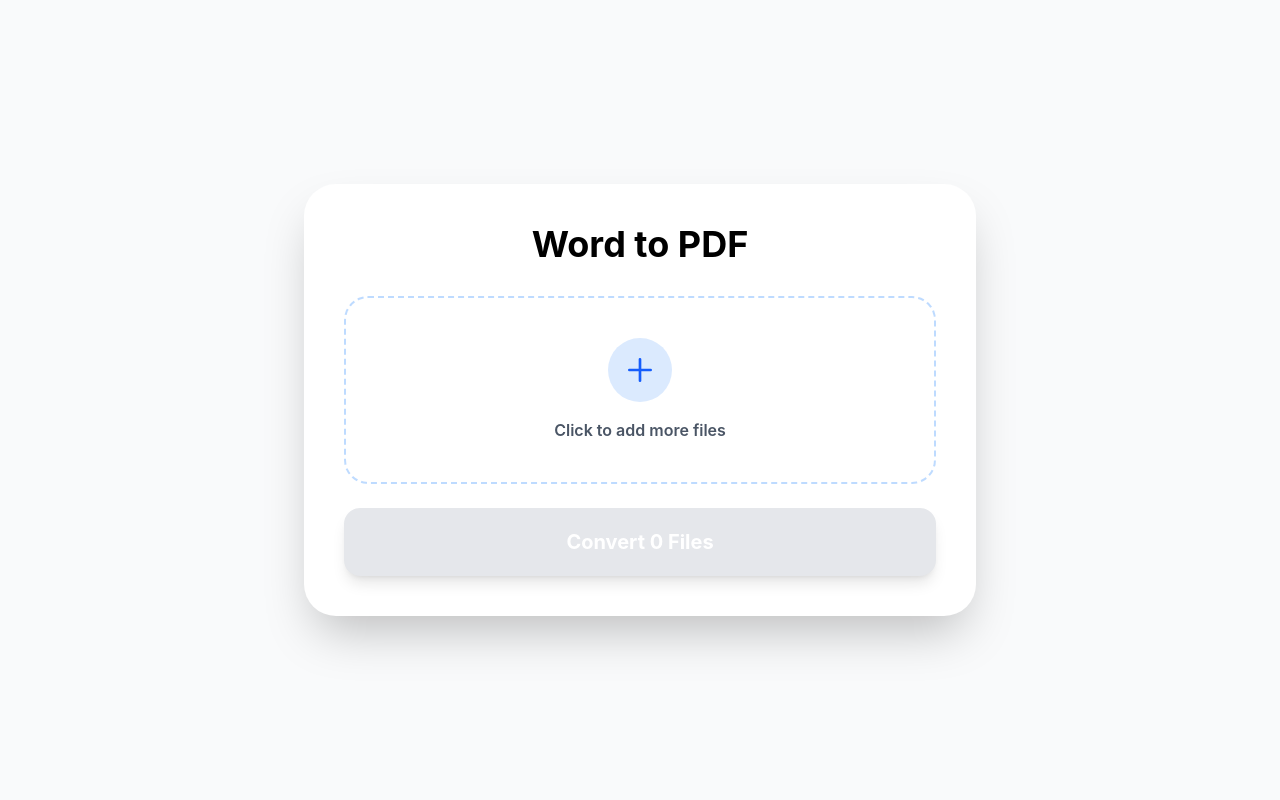
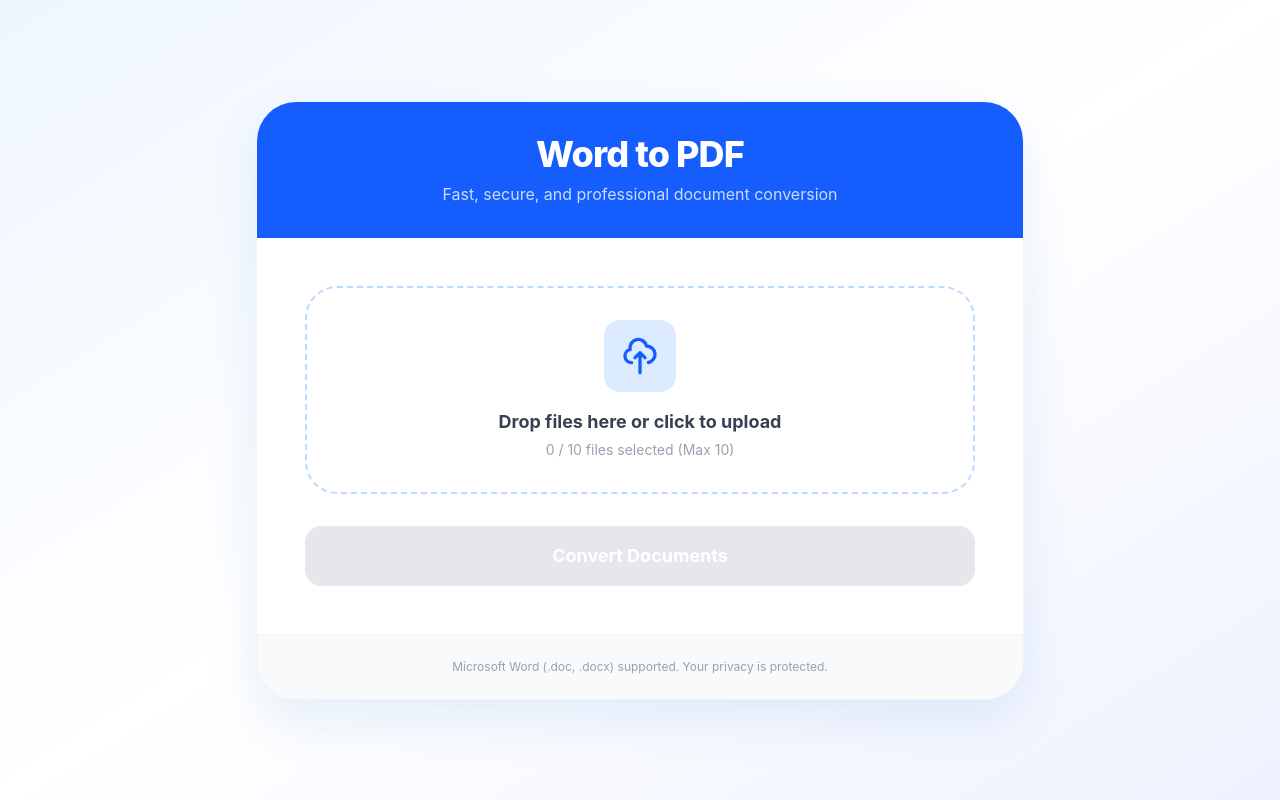
Before and after one commit to therealkratika/word_to_pdf, a React (Vite) app in the folder client/: page / in a window 1280 px wide. Built offline with nearby package versions, Linux system fonts and the light colour scheme.

Commit message:
improve ui

```diff
--- a/client/src/App.jsx
+++ b/client/src/App.jsx
@@ -8,16 +8,20 @@ function App() {
   const [loading, setLoading] = useState(false);
   const [downloadLinks, setDownloadLinks] = useState([]);
 
+  const MAX_FILES = 10;
+
   const handleFileChange = (e) => {
     if (e.target.files) {
       const newSelections = Array.from(e.target.files);
 
-      // Keep old files + add new ones
+      if (files.length + newSelections.length > MAX_FILES) {
+        alert(`You can only convert up to ${MAX_FILES} files at a time.`);
+        e.target.value = null;
+        return;
+      }
+
       setFiles((prev) => [...prev, ...newSelections]);
-
       setDownloadLinks([]);
-
-      // Reset input so the same file can be picked again if deleted
       e.target.value = null;
     }
   };
@@ -27,7 +31,7 @@ function App() {
   };
 
   const handleUpload = async () => {
-    if (files.length === 0) return alert("Please select files first");
+    if (files.length === 0) return;
 
     const formData = new FormData();
     files.forEach((file) => {
@@ -46,53 +50,90 @@ function App() {
       if (data.success) {
         setDownloadLinks(data.files);
       } else {
-        alert("Conversion failed.");
+        alert("Conversion failed. Please try again.");
       }
     } catch (error) {
       console.error(error);
-      alert("Server error.");
+      alert("Server error. Please check your connection.");
     } finally {
       setLoading(false);
     }
   };
 
   return (
-    <div className="min-h-screen bg-gray-50 flex items-center justify-center p-6">
-      <div className="bg-white w-full max-w-2xl rounded-[2rem] shadow-2xl p-10">
-        <h1 className="text-4xl font-bold text-center mb-8">Word to PDF</h1>
+    <div className="min-h-screen bg-gradient-to-br from-blue-50 via-white to-indigo-50 flex items-center justify-center p-4 md:p-10">
+      <div className="bg-white w-full max-w-3xl rounded-[2.5rem] shadow-[0_20px_50px_rgba(8,_112,_184,_0.1)] overflow-hidden border border-gray-100">
 
-        <div className="mb-6">
-          <label className="flex flex-col items-center w-full p-10 border-2 border-dashed border-blue-200 rounded-3xl cursor-pointer hover:bg-blue-50 transition-all group">
+        {/* Header Section */}
+        <div className="bg-blue-600 p-8 text-white text-center">
+          <h1 className="text-4xl font-extrabold tracking-tight mb-2">Word to PDF</h1>
+          <p className="text-blue-100 opacity-90">Fast, secure, and professional document conversion</p>
+        </div>
+
+        <div className="p-8 md:p-12">
+          {/* Upload Area */}
+          <div className="mb-8">
+            <label className={`
+              flex flex-col items-center w-full p-8 border-2 border-dashed rounded-[2rem] transition-all cursor-pointer
+              ${files.length >= MAX_FILES
+                ? 'border-gray-200 bg-gray-50 cursor-not-allowed'
+                : 'border-blue-200 hover:border-blue-400 hover:bg-blue-50/50 group'}
+            `}>
               <input
                 type="file"
                 accept=".doc,.docx"
-              multiple // Allows picking multiple in one go
+                multiple
+                disabled={files.length >= MAX_FILES}
                 onChange={handleFileChange}
                 className="hidden"
               />
-            <div className="bg-blue-100 text-blue-600 p-4 rounded-full mb-4 group-hover:scale-110 transition">
-              <svg xmlns="http://www.w3.org/2000/svg" className="h-8 w-8" fill="none" viewBox="0 0 24 24" stroke="currentColor">
-                <path strokeLinecap="round" strokeLinejoin="round" strokeWidth={2} d="M12 4v16m8-8H4" />
+
+              <div className={`p-4 rounded-2xl mb-4 transition-transform ${files.length >= MAX_FILES ? 'bg-gray-200 text-gray-400' : 'bg-blue-100 text-blue-600 group-hover:scale-110'}`}>
+                <svg xmlns="http://www.w3.org/2000/svg" className="h-10 w-10" fill="none" viewBox="0 0 24 24" stroke="currentColor">
+                  <path strokeLinecap="round" strokeLinejoin="round" strokeWidth={2} d="M7 16a4 4 0 01-.88-7.903A5 5 0 1115.9 6L16 6a5 5 0 011 9.9M15 13l-3-3m0 0l-3 3m3-3v12" />
                 </svg>
               </div>
-            <span className="text-gray-600 font-semibold">Click to add more files</span>
+
+              <div className="text-center">
+                <p className="text-lg font-bold text-gray-700">
+                  {files.length >= MAX_FILES ? "Limit Reached" : "Drop files here or click to upload"}
+                </p>
+                <p className={`text-sm mt-1 ${files.length >= MAX_FILES ? 'text-red-500 font-semibold' : 'text-gray-400'}`}>
+                   {files.length} / {MAX_FILES} files selected (Max 10)
+                </p>
+              </div>
             </label>
           </div>
 
+          {/* Action Button */}
           <button
             onClick={handleUpload}
             disabled={loading || files.length === 0}
-          className="w-full bg-blue-600 text-white py-5 rounded-2xl text-xl font-bold shadow-lg hover:bg-blue-700 disabled:bg-gray-200 transition-all"
+            className="w-full bg-blue-600 text-white py-4 rounded-2xl text-lg font-bold shadow-lg shadow-blue-200 hover:bg-blue-700 active:scale-[0.98] disabled:bg-gray-200 disabled:shadow-none transition-all flex items-center justify-center gap-3"
           >
-          {loading ? "Converting..." : `Convert ${files.length} Files`}
+            {loading ? (
+              <>
+                <div className="w-5 h-5 border-2 border-white/30 border-t-white rounded-full animate-spin" />
+                Processing...
+              </>
+            ) : (
+              `Convert ${files.length > 0 ? files.length : ''} ${files.length === 1 ? 'Document' : 'Documents'}`
+            )}
           </button>
 
-        {loading && <Loader />}
-
+          {/* List of Files */}
           {!loading && files.length > 0 && (
-          <div className="mt-10">
-            <h2 className="text-xl font-bold mb-4 text-gray-800">Files to Convert</h2>
-            <div className="space-y-3">
+            <div className="mt-10 animate-in fade-in slide-in-from-bottom-4 duration-500">
+              <div className="flex justify-between items-center mb-4">
+                <h2 className="text-lg font-bold text-gray-800">Queue</h2>
+                <button
+                  onClick={() => setFiles([])}
+                  className="text-xs font-semibold text-red-500 hover:underline"
+                >
+                  Clear All
+                </button>
+              </div>
+              <div className="grid gap-3">
                 {files.map((file, index) => (
                   <FileCard
                     key={`${file.name}-${index}`}
@@ -104,10 +145,24 @@ function App() {
             </div>
           )}
 
+          {/* Loader Overlay for active work */}
+          {loading && (
+            <div className="mt-10 flex flex-col items-center">
+                <Loader />
+                <p className="text-gray-500 mt-4 animate-pulse text-sm">Converting your documents, please wait...</p>
+            </div>
+          )}
+
+          {/* Download Section */}
           {downloadLinks.length > 0 && (
-          <div className="mt-10 p-6 bg-green-50 rounded-3xl border border-green-200">
-            <h2 className="text-xl font-bold text-green-800 mb-4">Download Results</h2>
-            <div className="space-y-3">
+            <div className="mt-10 p-6 bg-emerald-50 rounded-[2rem] border border-emerald-100 animate-in zoom-in-95 duration-300">
+              <div className="flex items-center gap-2 mb-4">
+                <div className="bg-emerald-500 p-1.5 rounded-full">
+                    <svg className="w-4 h-4 text-white" fill="none" stroke="currentColor" viewBox="0 0 24 24"><path strokeLinecap="round" strokeLinejoin="round" strokeWidth="3" d="M5 13l4 4L19 7"></path></svg>
+                </div>
+                <h2 className="text-lg font-bold text-emerald-900">Ready for Download</h2>
+              </div>
+              <div className="grid gap-3">
                 {downloadLinks.map((file, index) => (
                   <DownloadCard key={index} file={file} />
                 ))}
@@ -115,6 +170,12 @@ function App() {
             </div>
           )}
         </div>
+
+        {/* Footer info */}
+        <div className="p-6 bg-gray-50 border-t border-gray-100 text-center">
+            <p className="text-xs text-gray-400">Microsoft Word (.doc, .docx) supported. Your privacy is protected.</p>
+        </div>
+      </div>
     </div>
   );
 }
```
Lines whose indentation alone changed are shown as unchanged.
